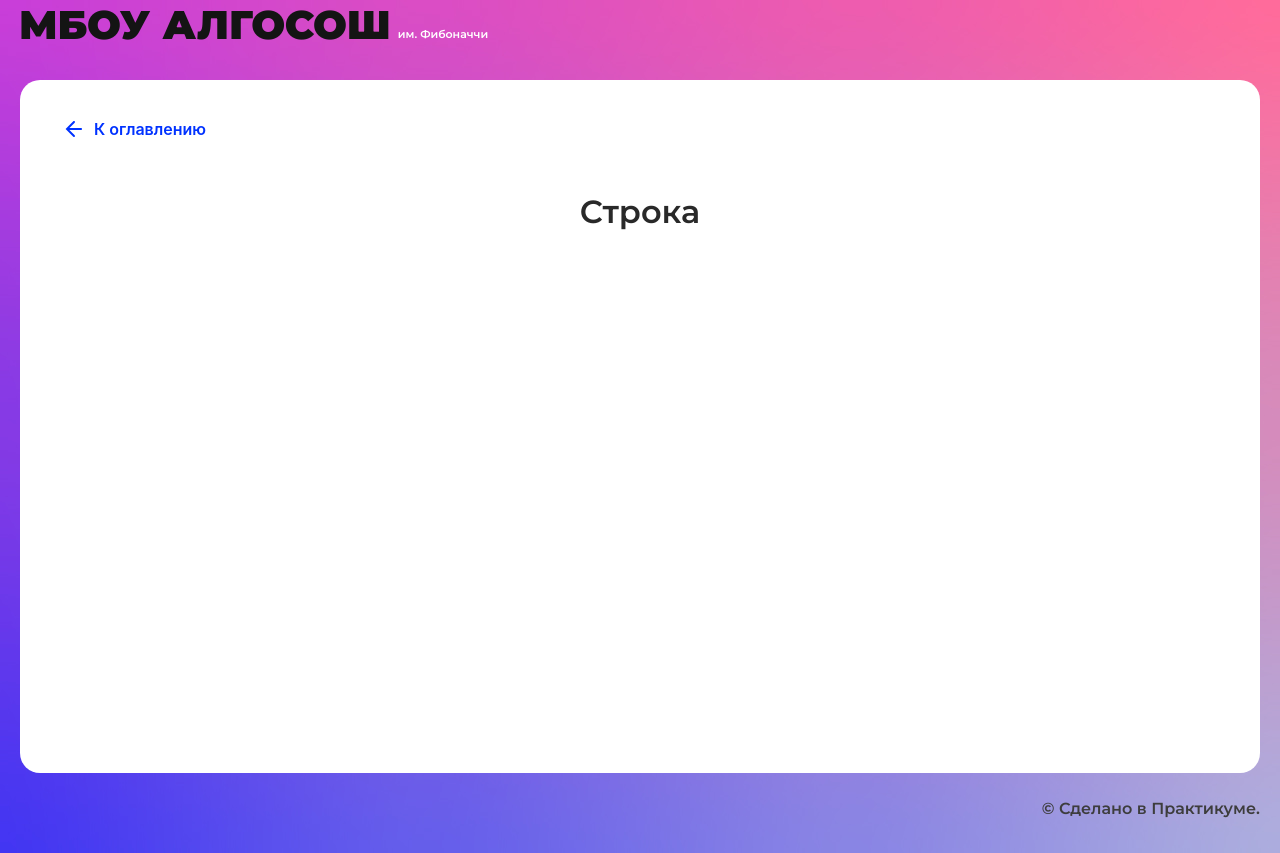
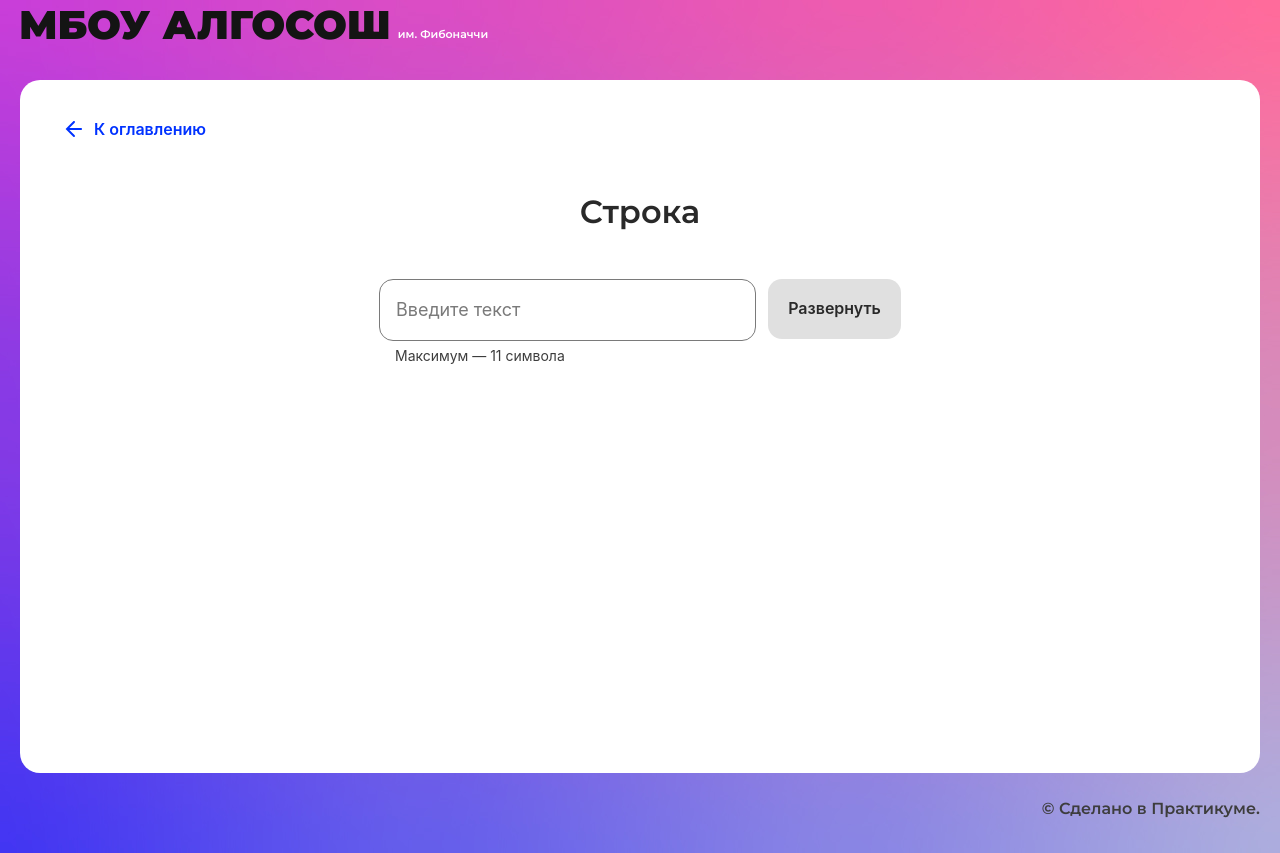
Before and after one commit to GeniaV/algososh, a React (Create React App) app: page /recursion in a window 1280 px wide. Built offline with nearby package versions, Linux system fonts and the light colour scheme.

Commit message:
добавлен разворот строки

```diff
--- /dev/null
+++ b/src/components/string/string.module.css
@@ -0,0 +1,32 @@
+.circlesBox {
+    display: flex;
+    column-gap: 16px;
+    padding: 0;
+    margin: 0;
+    list-style-type: none;
+}
+
+.mainContainer{
+    display: flex;
+    flex-direction: column;
+    gap: 120px;
+    align-items: center;
+}
+
+.inputContainer {
+    max-width: 522px;
+    width: 100%;
+    display: flex;
+    flex-direction: row;
+    gap: 12px;
+}
+
+.input {
+    max-width: 377px;
+    width: 100%;
+}
+
+.button {
+    display: flex;
+    width: 133px;
+}
--- a/src/components/string/string.tsx
+++ b/src/components/string/string.tsx
@@ -1,10 +1,83 @@
-import React from "react";
+import React, { ChangeEvent, SyntheticEvent, useEffect, useState } from "react";
 import { SolutionLayout } from "../ui/solution-layout/solution-layout";
+import { Input } from "../ui/input/input";
+import { Button } from "../ui/button/button";
+import stringStyles from './string.module.css';
+import { Circle } from "../ui/circle/circle";
+import { ElementStates } from "../../types/element-states";
+import { DELAY_IN_MS } from "../../constants/delays";
+
+export const swap = (arr: TArray[], firstIndex: number, secondIndex: number) => {
+  const temp = arr[firstIndex];
+  arr[firstIndex] = arr[secondIndex];
+  arr[secondIndex] = temp;
+  return arr;
+};
+
+type TArray = {
+  value: string;
+  color: ElementStates;
+};
 
 export const StringComponent: React.FC = () => {
+  const [inputValue, setInputValue] = useState<string>('');
+  const [stringArr, setStringArr] = useState<Array<TArray>>([]);
+  const [loader, setLoader] = useState<boolean>(false);
+
+  const onChange = (e: ChangeEvent<HTMLInputElement>) => {
+    setInputValue(e.currentTarget.value);
+  };
+
+  const reverse = async (arr: TArray[]) => {
+    setLoader(true);
+    const mid = Math.ceil(arr.length / 2);
+
+    for (let i = 0; i < mid; i++) {
+      let j = arr.length - 1 - i;
+
+      if (i !== j) {
+        arr[i].color = ElementStates.Changing;
+        arr[j].color = ElementStates.Changing;
+        setStringArr([...arr]);
+        await new Promise(resolve => setTimeout(resolve, DELAY_IN_MS));
+      };
+
+      swap(arr, i, j);
+
+      arr[i].color = ElementStates.Modified;
+      arr[j].color = ElementStates.Modified;
+
+      setStringArr([...arr]);
+    }
+    setLoader(false);
+  };
+
+  const handleButton = (e: SyntheticEvent) => {
+    const newArr = inputValue.split('').map((value => ({ value, color: ElementStates.Default })));
+    reverse(newArr);
+  };
+
   return (
     <SolutionLayout title="Строка">
-
-    </SolutionLayout>
+      <div className={stringStyles.mainContainer}>
+        <div className={stringStyles.inputContainer}>
+          <Input
+            isLimitText={true}
+            maxLength={11}
+            value={inputValue}
+            onChange={onChange}
+          />
+          <div className={stringStyles.button}>
+            <Button text="Развернуть" onClick={handleButton} type='submit' isLoader={loader} disabled={inputValue === ''} />
+          </div>
+        </div>
+        <ul className={stringStyles.circlesBox}>
+          {stringArr && stringArr.map((item, index) =>
+            <li key={index}>
+              <Circle letter={item.value} state={item.color} />
+            </li>)}
+        </ul>
+      </div>
+    </SolutionLayout >
   );
 };
```
